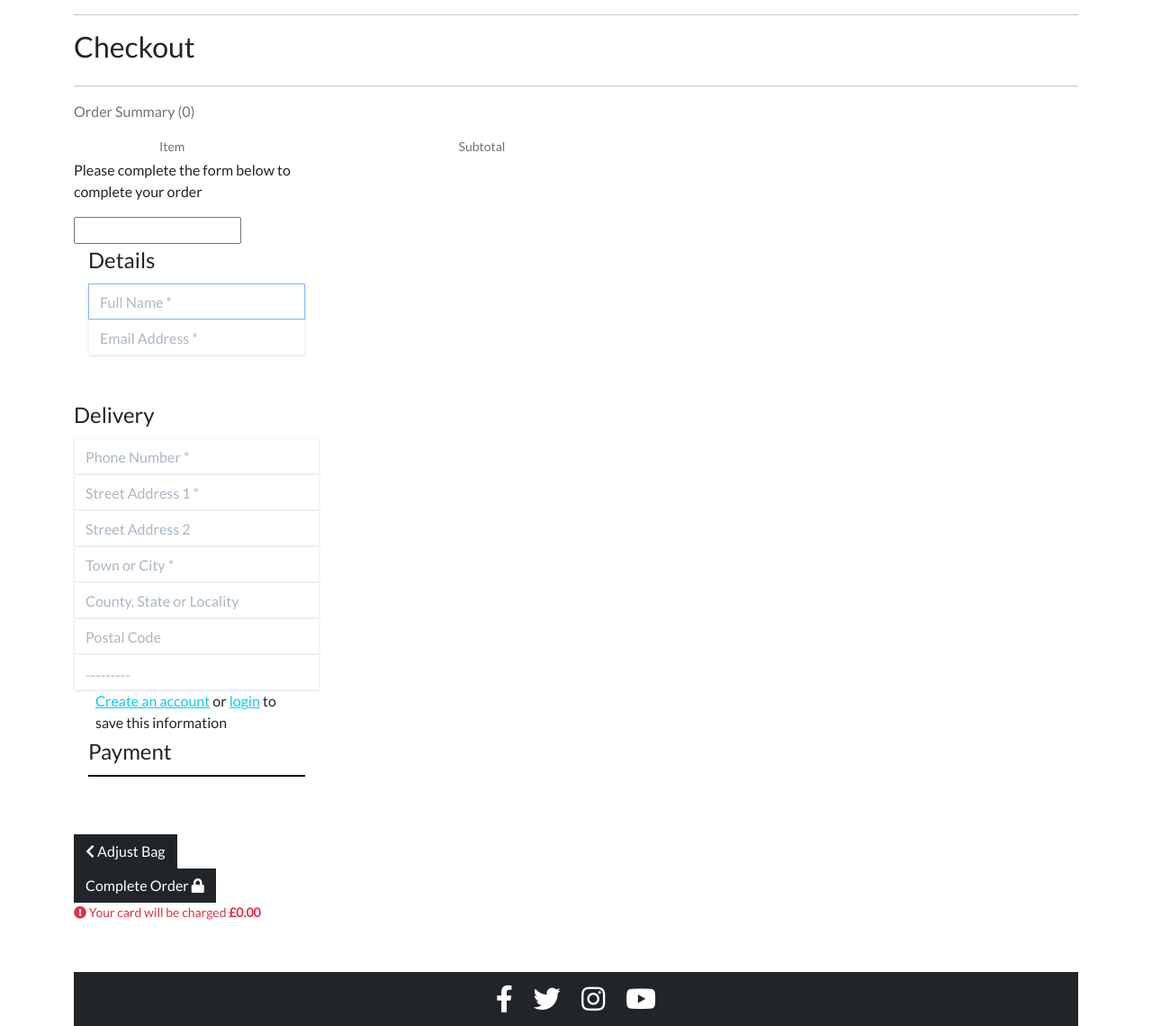
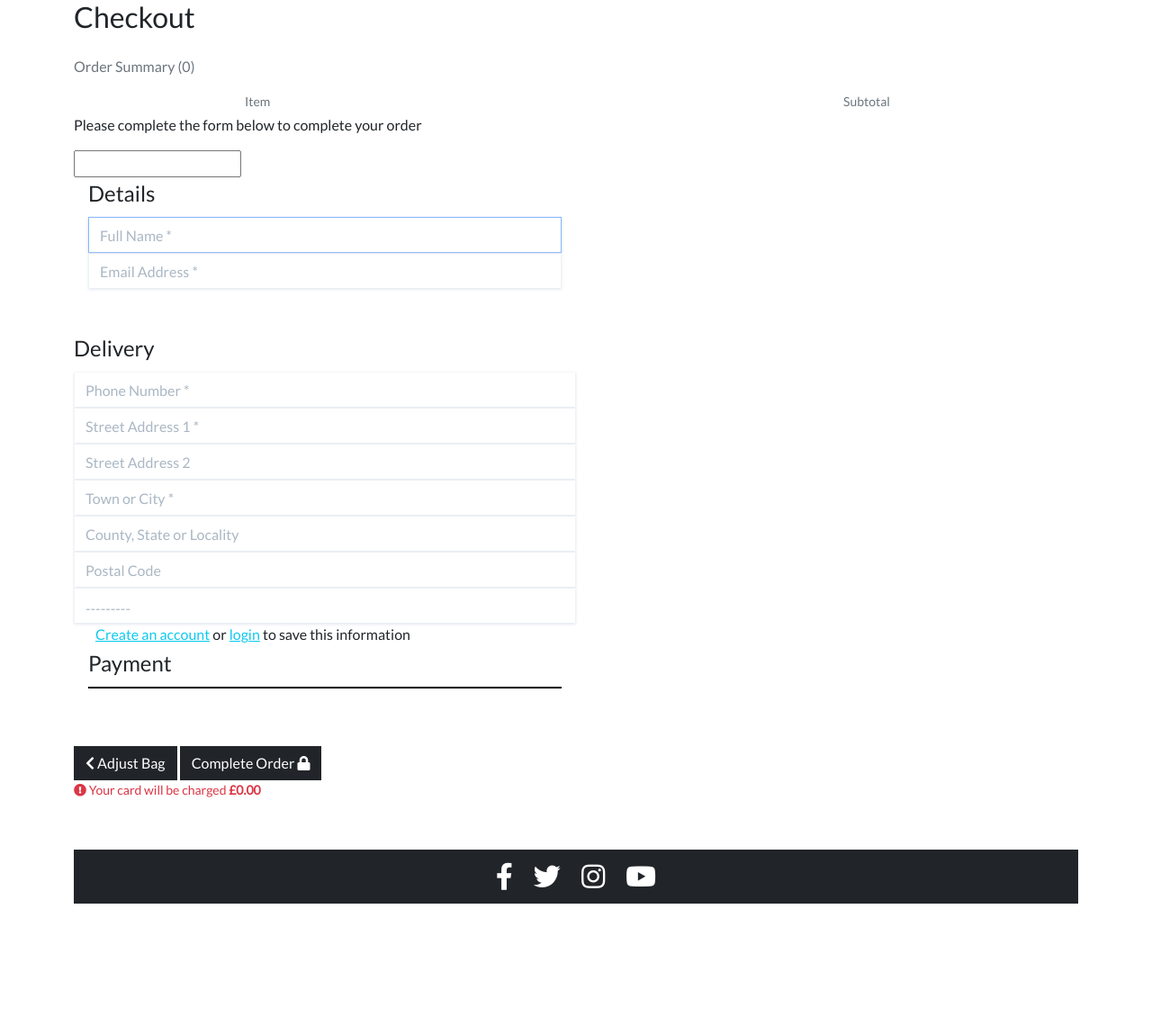
Before and after one commit to Chloe-O/Nandi-Store, a Django app: template checkout/templates/checkout/checkout.html in a window 1280 px wide. Shown: the part 80-1220 px from the top of the page at 90% size. After the commit the page ends 1084 px from the top, so only its background shows below. Run offline with Django 3.2, Linux system fonts and the light colour scheme; the template is opened without the code that fills it: values that come from a table or form of the project are taken from there, others are empty; some libraries are stand-ins or nearby versions.

Commit message:
further bootstrap formatting to checkout.html

```diff
--- a/checkout/templates/checkout/checkout.html
+++ b/checkout/templates/checkout/checkout.html
@@ -18,9 +18,9 @@
 <div class="container">
     <div class="row">
         <div class="col">
-            <hr>
+
             <h2 class="mb-4">Checkout</h2>
-            <hr>
+
         </div>
     </div>
     <!--Order form-->
@@ -29,7 +29,7 @@
 
 
     <div class="row">
-        <div class="col-12 col-lg-6 order-lg-last mb-5">
+        <div class="col-12 mb-5">
             <p class="text-muted">Order Summary ({{ product_count }})</p>
             <div class="row">
                 <div class="col-7 offset-2">
```
